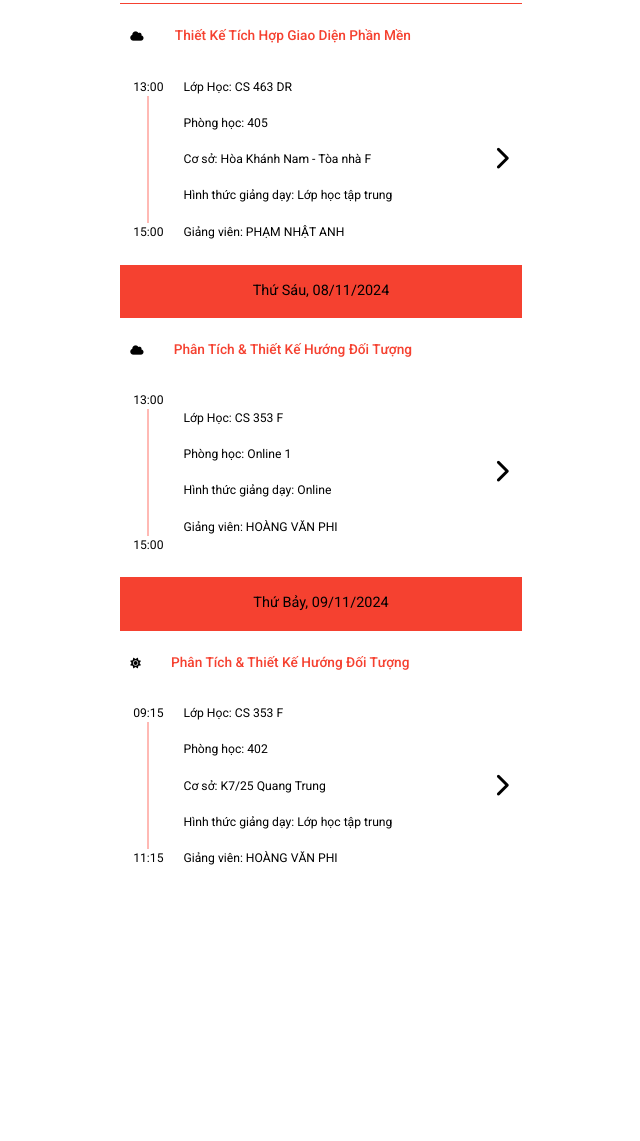
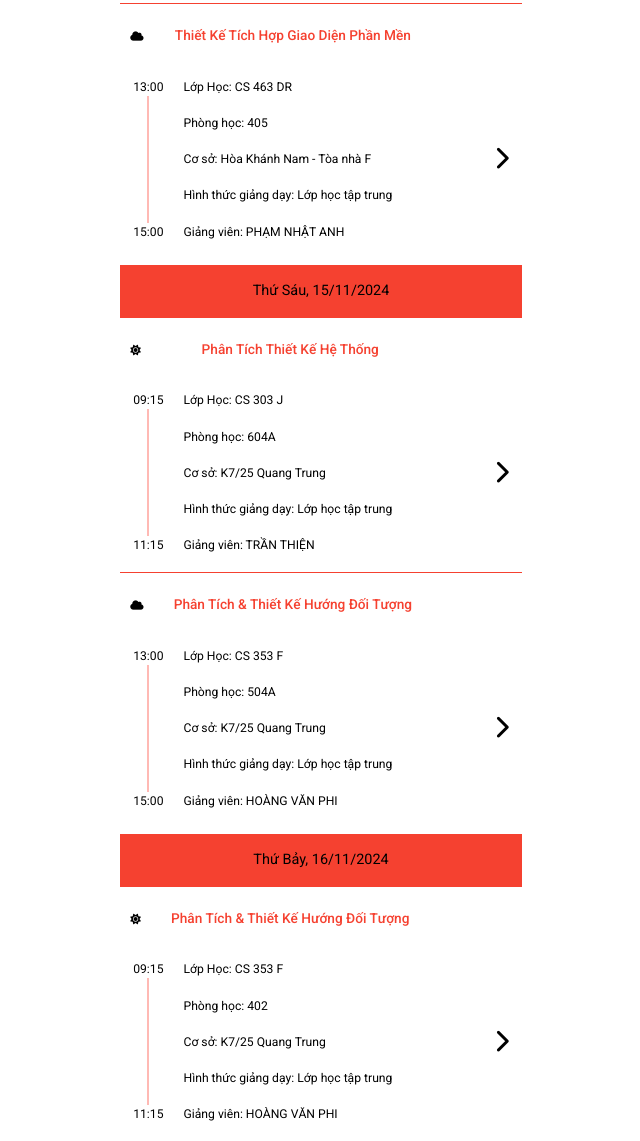
Before and after one commit to trongdtq/TH_schedule, a plain HTML site: page index.html in a window 1280 px wide. Shown: the part 1295-2436 px from the top of the page, without its empty margins (319-959 px from the left). Before the commit the page ends 2180 px from the top, so only its background shows below. Drawn offline with Linux system fonts and the light colour scheme.

Commit message:
Update week 2 month 11

```diff
--- a/index.html
+++ b/index.html
@@ -46,7 +46,7 @@
                             <div class="home__produc-item">
 
                                 <div class="home__produc-date"> <!--home__produc-none-->
-                                    <h3>Thứ Ba, 05/11/2024</h3>
+                                    <h3>Thứ Ba, 12/11/2024</h3>
                                 </div>
 
                                 <div class="home__produc-subject">
@@ -85,7 +85,7 @@
                             <div class="home__produc-item">
 
                                 <div class="home__produc-date"> <!--home__produc-none-->
-                                    <h3>Thứ Tư, 06/11/2024</h3>
+                                    <h3>Thứ Tư, 13/11/2024</h3>
                                 </div>
 
                                 <div class="home__produc-subject">
@@ -160,7 +160,7 @@
                             <div class="home__produc-item">
 
                                 <div class="home__produc-date"> <!--home__produc-none-->
-                                    <h3>Thứ Năm, 07/11/2024</h3>
+                                    <h3>Thứ Năm, 14/11/2024</h3>
                                 </div>
 
                                 <div class="home__produc-subject">
@@ -232,12 +232,47 @@
                         </div>
 
                          <!-- T Sáu -->
+                         <div class="grid__column-1">
+                            <div class="home__produc-item">
+
+                                <div class="home__produc-date"> <!--home__produc-none-->
+                                    <h3>Thứ Sáu, 15/11/2024</h3>
+                                </div>
+
+                                <div class="home__produc-subject">
+                                    <!-- <i class="home__produc-subject-icon fa-solid fa-cloud"></i> -->
+                                    <i class="home__produc-subject-icon fa-solid fa-sun"></i>
+                                    <span>Phân Tích Thiết Kế Hệ Thống</span>
+                                </div>
+
+                                <div class="home__produc-information">
+
+                                    <div class="home__produc-information-item">
+                                        <p class="home__produc-item-hour">09:15</p>
+                                        <span class="home__produc-hour-crossbar"></span>
+                                        <p class="home__produc-item-hour">11:15</p>
+                                    </div>
+
+                                    <div class="home__produc-information-item home__produc-information-detailed">
+                                        <p class="home__produc-item-detailed">Lớp Học: CS 303 J</p>
+                                        <p class="home__produc-item-detailed">Phòng học: 604A</p>
+                                        <p class="home__produc-item-detailed">Cơ sở: K7/25 Quang Trung</p>
+                                        <p class="home__produc-item-detailed">Hình thức giảng dạy: Lớp học tập trung</p>
+                                        <p class="home__produc-item-detailed">Giảng viên: TRẦN THIỆN</p>
+                                    </div>
+
+                                    <div class="home__produc-information-item">
+                                        <i class="fa-solid fa-chevron-right home__produc-item-more-icon"></i>
+                                    </div>
+                                </div>
+                            </div>
+                        </div>
 
                         <div class="grid__column-1">
                             <div class="home__produc-item">
 
-                                <div class="home__produc-date"> <!--home__produc-none-->
-                                    <h3>Thứ Sáu, 08/11/2024</h3>
+                                <div class="home__produc-date home__produc-none"> <!--home__produc-none-->
+                                    <h3>Thứ Sáu, 30/08/2024</h3>
                                 </div>
 
                                 <div class="home__produc-subject">
@@ -256,9 +291,9 @@
 
                                     <div class="home__produc-information-item home__produc-information-detailed">
                                         <p class="home__produc-item-detailed">Lớp Học: CS 353 F</p>
-                                        <p class="home__produc-item-detailed">Phòng học: Online 1</p>
-                                        <!-- <p class="home__produc-item-detailed">Cơ sở: online/</p> -->
-                                        <p class="home__produc-item-detailed">Hình thức giảng dạy: Online</p>
+                                        <p class="home__produc-item-detailed">Phòng học: 504A</p>
+                                        <p class="home__produc-item-detailed">Cơ sở: K7/25 Quang Trung</p>
+                                        <p class="home__produc-item-detailed">Hình thức giảng dạy: Lớp học tập trung</p>
                                         <p class="home__produc-item-detailed">Giảng viên: HOÀNG VĂN PHI</p>
                                     </div>
 
@@ -274,7 +309,7 @@
                             <div class="home__produc-item">
 
                                 <div class="home__produc-date"> <!--home__produc-none-->
-                                    <h3>Thứ Bảy, 09/11/2024</h3>
+                                    <h3>Thứ Bảy, 16/11/2024</h3>
                                 </div>
 
                                 <div class="home__produc-subject">
```
